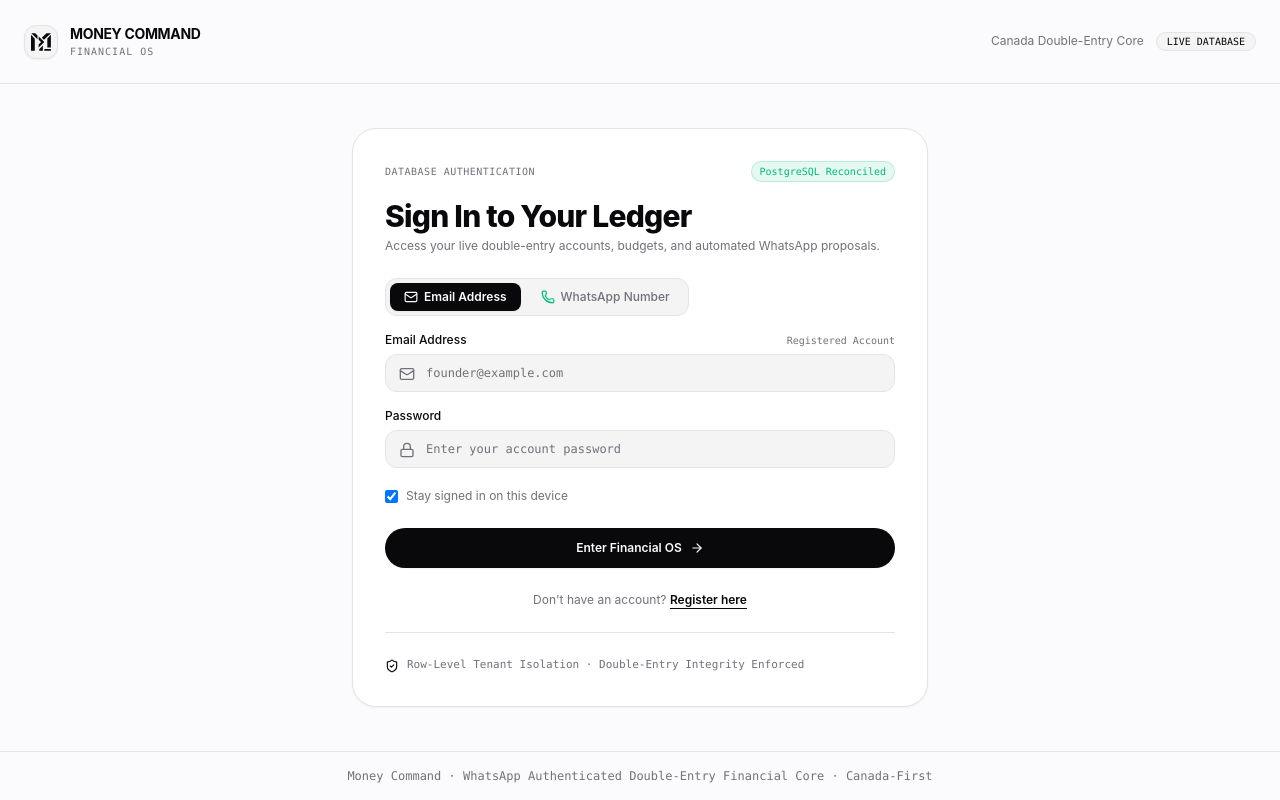
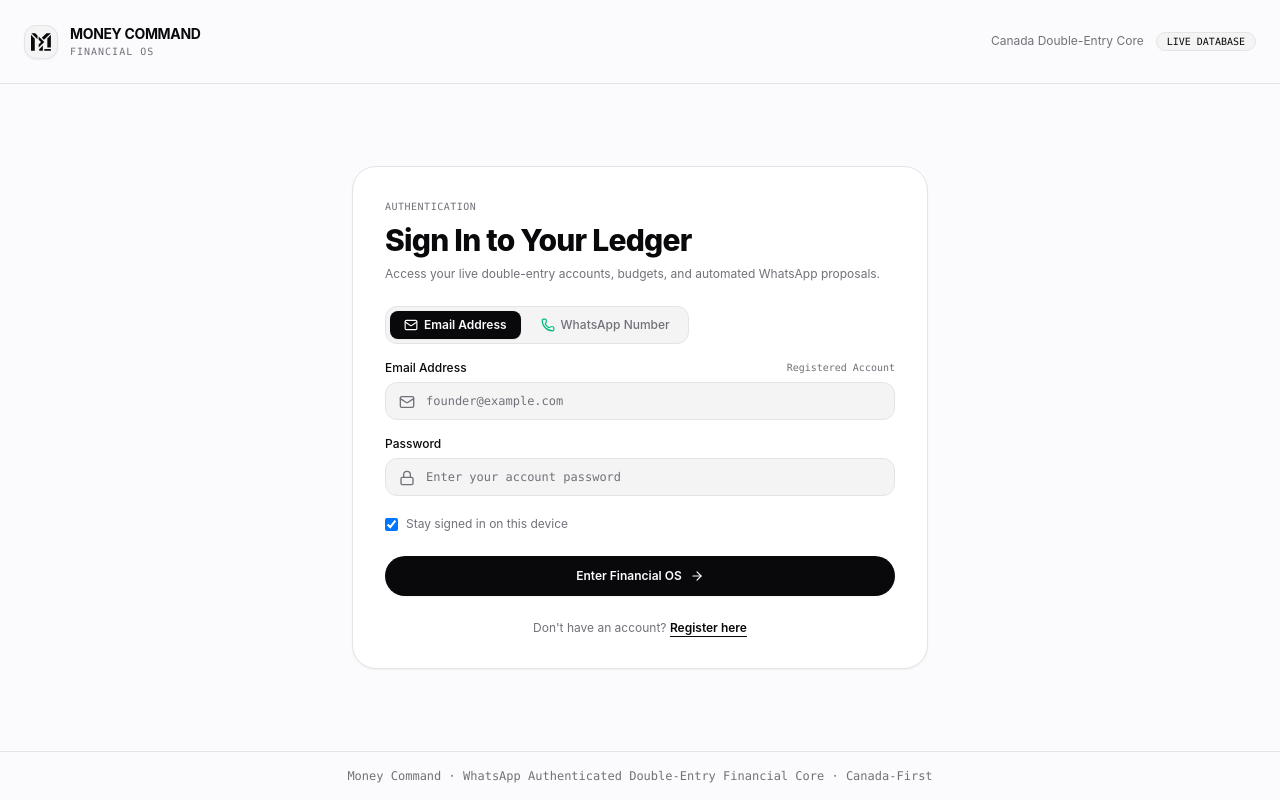
Before and after one commit to EmmaTheDev01/money_command, a Next.js app: page /login in a window 1280 px wide. Built offline with nearby package versions, Linux system fonts and the light colour scheme; no server answers.

Commit message:
chore: remove PostgreSQL Reconciled badge and security footnote from login page

```diff
--- a/src/app/login/page.tsx
+++ b/src/app/login/page.tsx
@@ -5,7 +5,6 @@ import Link from 'next/link';
 import { useRouter, useSearchParams } from 'next/navigation';
 import MoneyCommandLogo from '@/components/MoneyCommandLogo';
 import {
-  ShieldCheck,
   Lock,
   Mail,
   ArrowRight,
@@ -140,18 +139,11 @@ function LoginForm() {
       {/* Main Auth Container */}
       <main className="flex-1 flex items-center justify-center p-4 sm:p-6 lg:p-8">
         <div className="w-full max-w-xl rounded-3xl border border-border bg-card p-6 sm:p-8 shadow-xs">
-          {/* Header & Mode Switcher */}
-          <div className="space-y-4 mb-6">
-            <div className="flex items-center justify-between">
-              <span className="text-[10px] font-mono uppercase tracking-wider text-muted-foreground">
-                Database Authentication
+          {/* Header */}
+          <div className="space-y-2 mb-6">
+            <span className="text-[10px] font-mono uppercase tracking-wider text-muted-foreground block">
+              Authentication
             </span>
-              <span className="text-[10px] font-mono font-medium text-emerald-500 bg-emerald-500/10 border border-emerald-500/20 px-2 py-0.5 rounded-full">
-                PostgreSQL Reconciled
-              </span>
-            </div>
-
-            <div>
             <h1 className="text-2xl sm:text-3xl font-extrabold tracking-tight text-foreground">
               {authMode === 'signin' ? 'Sign In to Your Ledger' : 'Create Founder Account'}
             </h1>
@@ -160,7 +152,6 @@ function LoginForm() {
                 ? 'Access your live double-entry accounts, budgets, and automated WhatsApp proposals.'
                 : 'Initialize a clean tenant, chart of accounts, and deterministic ledger.'}
             </p>
-            </div>
           </div>
 
           {/* SIGN IN FORM */}
@@ -464,14 +455,6 @@ function LoginForm() {
               </div>
             </form>
           )}
-
-          {/* Security & Isolation Footnote */}
-          <div className="pt-6 border-t border-border mt-6">
-            <div className="flex items-center gap-2 text-[11px] text-muted-foreground font-mono">
-              <ShieldCheck className="w-3.5 h-3.5 text-foreground shrink-0" />
-              <span>Row-Level Tenant Isolation &middot; Double-Entry Integrity Enforced</span>
-            </div>
-          </div>
         </div>
       </main>
 
```
Lines whose indentation alone changed are shown as unchanged.
